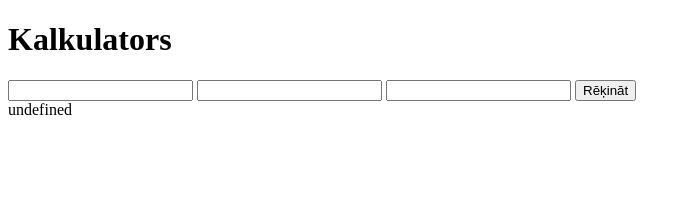
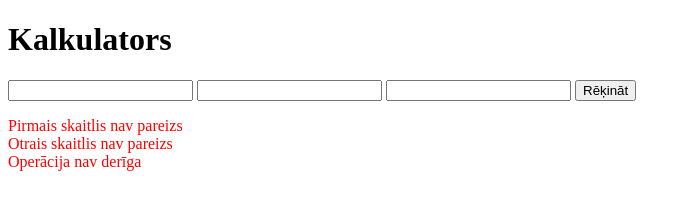
Before and after one commit to mem10l/js-calc-app-git, a plain HTML site: page index.html in a window 1280 px wide. Both pictures are taken after a click on the button "Rēķināt". Shown: the whole page, without its empty margins (0-691 px from the left). Drawn offline with Linux system fonts and the light colour scheme.

Commit message:
task finished

```diff
--- a/index.html
+++ b/index.html
@@ -1,11 +1,9 @@
 <!DOCTYPE html>
-</html>
 <html lang="en">
 <head>
 <meta charset="UTF-8">
 <meta name="viewport" content="width=device-width, initial-scale=1.0">
-<title>Calculator
-</title>
+<title>Calculator</title>
 </head>
 <body>
 <h1>Kalkulators</h1>
@@ -14,21 +12,30 @@
 <input type="text" id="num2">
 <button id="btn">Rēķināt</button>
 <div id="output"></div>
+
 <script>
-    const num1Input = document.getElementById("num1")
-    const operatorInput = document.getElementById("operator")
-    const num2Input = document.getElementById("num2")
-    const btnInput = document.getElementById("btn")
-    const outputContainer = document.getElementById("output")
-btnInput.addEventListener("click", handleClick)
-    function handleClick(){
+    const num1Input = document.getElementById("num1");
+    const operatorInput = document.getElementById("operator");
+    const num2Input = document.getElementById("num2");
+    const btnInput = document.getElementById("btn");
+    const outputContainer = document.getElementById("output");
+
+    btnInput.addEventListener("click", handleClick);
+
+    function handleClick() {
+
         let num1Value = parseFloat(num1Input.value);
         let num2Value = parseFloat(num2Input.value);
-let operatorValue = (operatorInput.value);
+        let operatorValue = operatorInput.value.trim();
 
-let result = calculateResult(num1Value, num2Value, operatorValue)
+        let errors = validateUserInput(num1Value, num2Value, operatorValue);
 
+        if (errors.length > 0) {
+            outputContainer.innerHTML = `<p style="color: red;">${errors.join("<br>")}</p>`;
+            return;
+        }
 
+        let result = calculateResult(num1Value, num2Value, operatorValue);
 
         outputContainer.innerHTML = result;
     }
@@ -48,11 +55,24 @@ function calculateResult(n1, n2, op) {
             case "/":
                 result = n1 / n2;
                 break;
-
             default:
-        break;
+                return;
         }
         return result;
+    }
+
+    function validateUserInput(num1, num2, operator) {
+        let errors = [];
+        if (isNaN(num1)) {
+            errors.push("Pirmais skaitlis nav pareizs");
+        }
+        if (isNaN(num2)) {
+            errors.push("Otrais skaitlis nav pareizs");
+        }
+        if (!["+", "-", "*", "/"].includes(operator)) {
+            errors.push("Operācija nav derīga");
+        }
+        return errors;
     }
 </script>
 </body>
```
Lines whose indentation alone changed are shown as unchanged.
